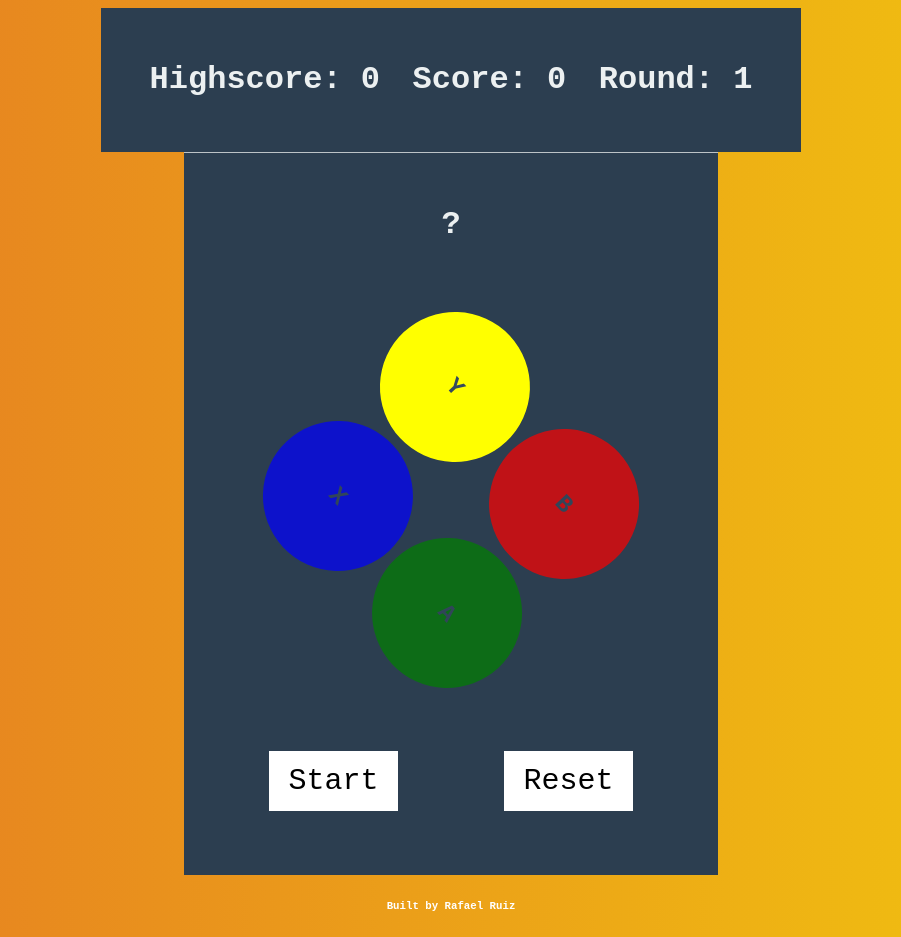
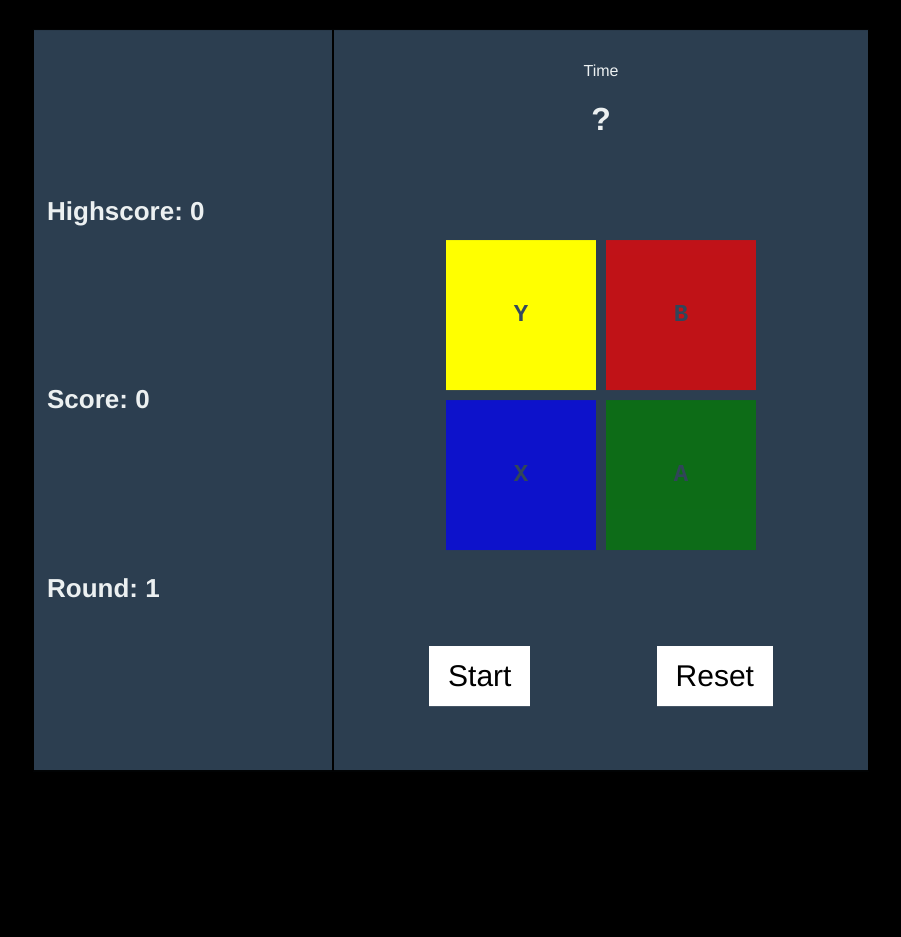
Before and after one commit to ruizr7788/MemoryGame, a plain HTML site: page index.html in a window 1280 px wide. Both pictures are taken after a click on the item "Start". Shown: the whole page, without its empty margins (189-1090 px from the left). After the commit the page ends 800 px from the top, so only its background shows below. Drawn offline with Linux system fonts and the light colour scheme.

Commit message:
new design and functionality upgrades

```diff
--- a/index.html
+++ b/index.html
@@ -8,7 +8,8 @@
     <title>Memory game</title>
   </head>
   <body id="body">
-    <header>
+    <main>
+      <div class="main_container">
         <div id="gameStats">
           <div id="highscore_container">
             <h1>Highscore: <span id="highscore">0</span></h1>
@@ -21,10 +22,9 @@
             <h1>Round: <span id="round">1</span></h1>
           </div>
         </div>
-    </header>
-    <main>
         <div id="game_container">
           <div id="countdown_container">
+            <span id="time_label">Time</span>
             <h1 id="countdown">?</h1>
           </div>
           <div id="game_buttons">
@@ -40,12 +40,8 @@
             </ul>
           </div>
         </div>
+      </div>
     </main>
-    <footer>
-      <div id="credit">
-        <h6>Built by Rafael Ruiz</h6>
-      </div>
-    </footer>
     <script src="/memory.js"></script>
   </body>
 </html>
--- a/memory.css
+++ b/memory.css
@@ -1,5 +1,5 @@
 :root {
-  --transition-BG-color: all 0.3s ease;
+  --transition-BG-color: all 0.1s ease;
   --main-color: #ecf0f1;
   --secondary-color: #34495e;
 }
@@ -9,23 +9,32 @@
 }
 
 html {
-  font-family: "Courier New", Courier, monospace;
+  font-family: "Franklin Gothic Medium", "Arial Narrow", Arial, sans-serif;
   margin: 0;
   padding: 0;
 }
 
 body {
-  background: linear-gradient(90deg, #e67e22, #f1c40f);
+  background-color: #333;
+  transition: background 0.9s ease-in-out;
+}
+
+#body {
+  transition: background 0.9s ease-in-out;
 }
 
 #gameStats {
   display: flex;
+  flex-direction: column;
   justify-content: space-evenly;
   background-color: #2c3e50;
   padding: 2em 1em;
-  margin: 0;
-  width: 700px;
-  margin: auto;
+  width: 300px;
+  font-size: small;
+  border: 1px solid black;
+}
+#time_label {
+  color: var(--main-color);
 }
 #highscore_container h1 {
   color: var(--main-color);
@@ -39,11 +48,10 @@ body {
 }
 
 #game_container {
-  border-top: 1px solid#bdc3c7;
+  border: 1px solid black;
   background-color: #2c3e50;
   max-width: fit-content;
   text-align: center;
-  margin: auto;
   padding: 2em;
 }
 #countdown_container h1 {
@@ -55,7 +63,6 @@ body {
   column-gap: 10px;
   row-gap: 10px;
   padding: 5em 5em;
-  transform: rotate(47deg);
 }
 
 #game_buttons .box {
@@ -63,13 +70,10 @@ body {
   display: flex;
   justify-content: center;
   align-items: center;
-  /* color: #fff; */
   color: var(--secondary-color);
   font-size: x-large;
   font-weight: bold;
   cursor: pointer;
-  border-radius: 50%;
-
   width: 150px;
   height: 150px;
 }
@@ -148,3 +152,14 @@ body {
 #credit h6 {
   color: #fff;
 }
+
+.main_container {
+  display: flex;
+  margin: 0;
+  width: fit-content;
+  padding: 0;
+  position: absolute;
+  top: 50%;
+  left: 50%;
+  transform: translate(-50%, -50%);
+}
--- a/memory.js
+++ b/memory.js
@@ -28,6 +28,7 @@ let score = 0;
 // reset user sequence after each round
 let userSequence = [];
 let computerSequenceGlobal = [];
+let countdown;
 
 setRoundText();
 setScore();
@@ -138,7 +139,10 @@ function losingDisplay() {
   countdownEl.textContent = "You Lose";
 }
 function resetGame() {
-  gameInPlay = true;
+  gameInPlay = false;
+  clearInterval();
+  clearInterval(countdown);
+  clearTimeout();
 
   userSequence = [];
   computerSequenceGlobal = [];
@@ -149,7 +153,7 @@ function resetGame() {
   scoreEl.textContent = "0";
   score = 0;
 
-  bodyEl.style.background = "linear-gradient(90deg, #e67e22, #f1c40f)";
+  bodyEl.style.background = "black";
   countdownEl.textContent = "?";
   box1.style.backgroundColor = "yellow";
   box2.style.backgroundColor = "red";
@@ -163,7 +167,7 @@ function resetGame() {
 function countdownTimer(round) {
   if (round <= 2) {
     let timeLeft = 5;
-    const contdown = setInterval(() => {
+    countdown = setInterval(() => {
       if (timeLeft < 0) {
         clearInterval(countdown);
       } else {
@@ -175,7 +179,7 @@ function countdownTimer(round) {
   }
   if (round <= 5 && round > 2) {
     let timeLeft = 8;
-    const contdown = setInterval(() => {
+    countdown = setInterval(() => {
       if (timeLeft < 0) {
         clearInterval(countdown);
       } else {
@@ -187,7 +191,7 @@ function countdownTimer(round) {
   }
   if (round <= 7 && round > 5) {
     let timeLeft = 8;
-    const contdown = setInterval(() => {
+    countdown = setInterval(() => {
       if (timeLeft < 0) {
         clearInterval(countdown);
       } else {
@@ -199,7 +203,7 @@ function countdownTimer(round) {
   }
   if (round <= 10 && round > 7) {
     let timeLeft = 10;
-    const contdown = setInterval(() => {
+    countdown = setInterval(() => {
       if (timeLeft < 0) {
         clearInterval(countdown);
       } else {
@@ -565,6 +569,7 @@ function round10() {
 // add a sound everytime the current box is highlighted (when opacity is set to one)
 // event listeners --------------------------------------
 startBTN.addEventListener("click", function () {
+  if (gameInPlay === true) return -1;
   resetGame();
   gameInPlay = true;
   if (gameInPlay === true) {
```
Lines whose indentation alone changed are shown as unchanged.
